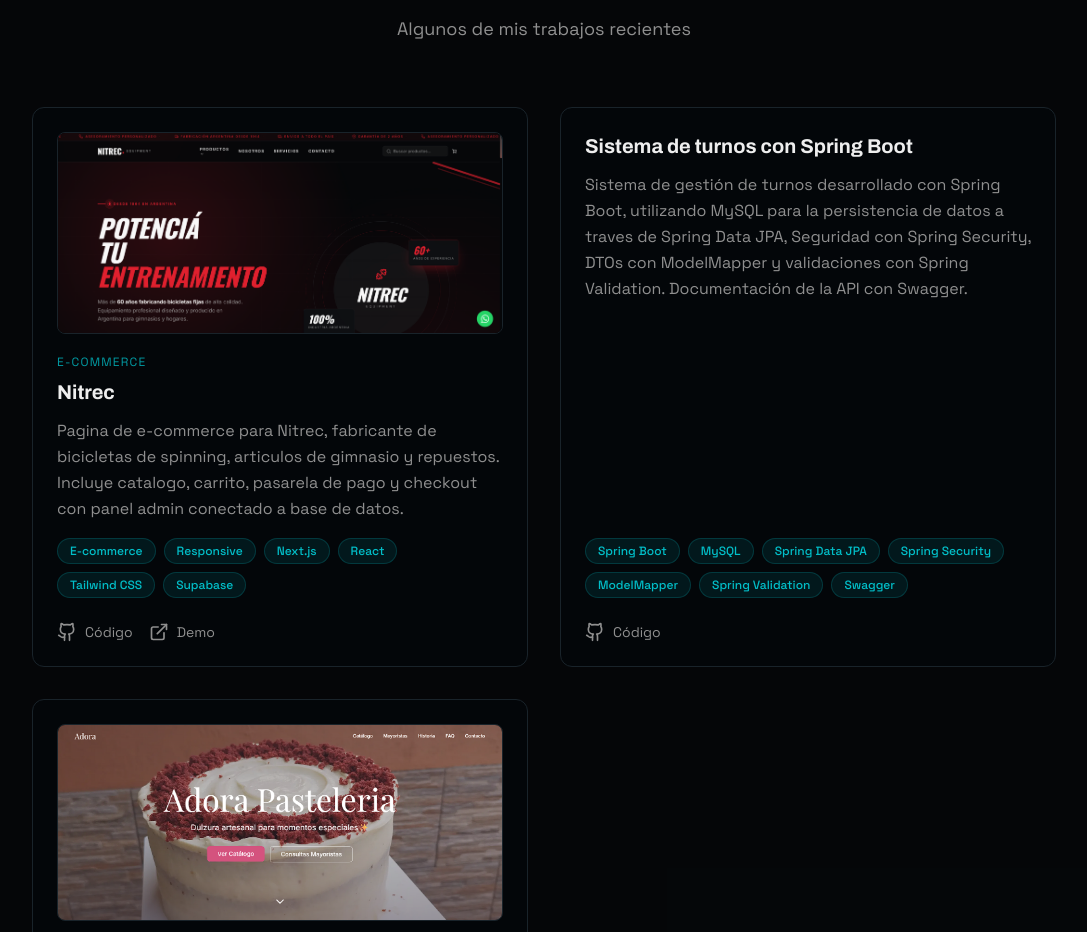
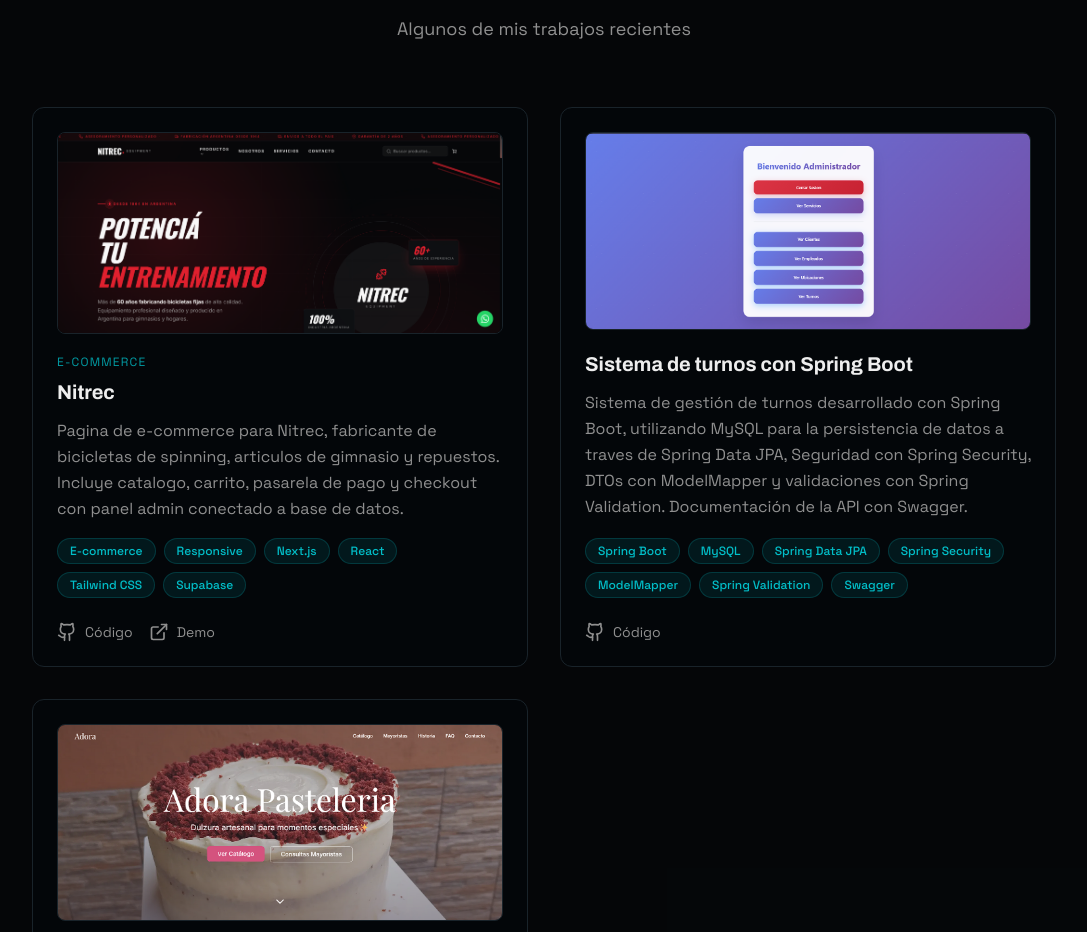
Before and after one commit to Santidonatoo/Portafolio-Santino-Donato, a Next.js app: page / in a window 1280 px wide. Shown: the part 2181-3113 px from the top of the page, without its empty margins (96-1183 px from the left). Built offline with nearby package versions, Linux system fonts and the light colour scheme.

Commit message:
adding spring project photo

```diff
--- a/components/projects.tsx
+++ b/components/projects.tsx
@@ -40,6 +40,8 @@ const projects = [
       "Spring Validation",
       "Swagger",
     ],
+    image: "/images/projects/tpoo2-home.webp",
+    imageAlt: "Página de inicio del sistema de turnos con Spring Boot",
     github: "https://github.com/Santidonatoo/TP-OO2-G5-Spring",
     demo: null, // Set to URL string if there's a live demo
   },
```
Also changed, not shown: public/images/projects/tpoo2-home.webp (added).
